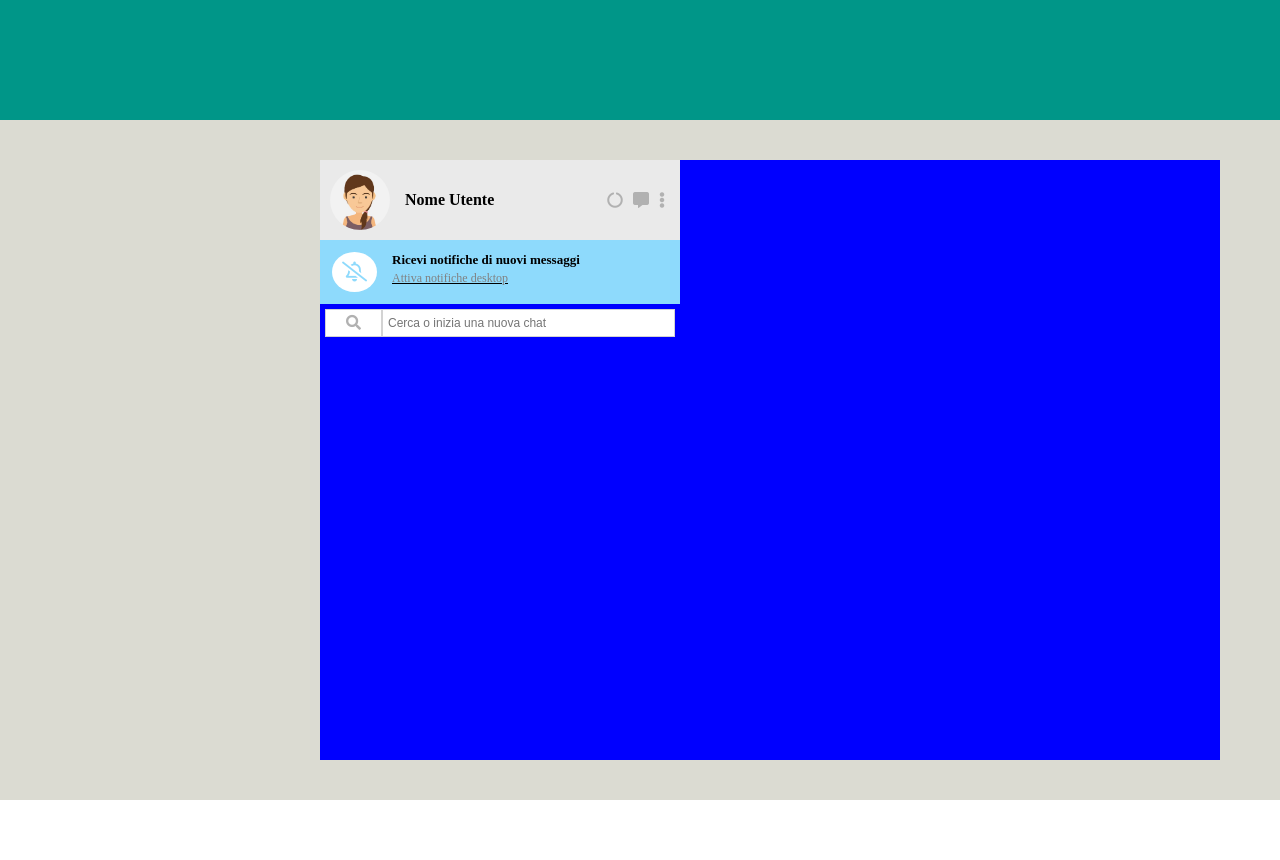
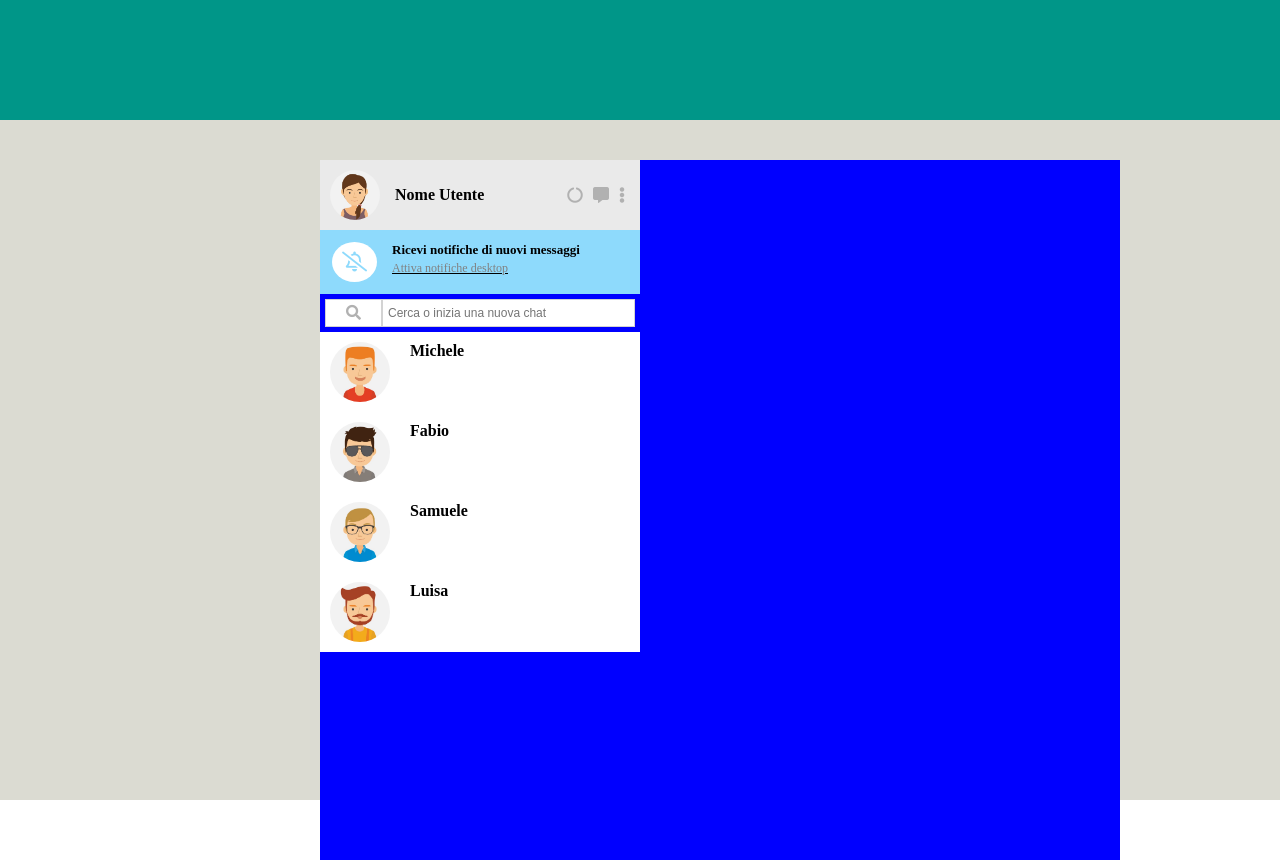
Before and after one commit to Beatrice-Castagno/vue-boolzapp, a plain HTML site: page index.html in a window 1280 px wide. Before the commit the page ends 800 px from the top, so only its background shows below. Drawn offline with nearby package versions, Linux system fonts and the light colour scheme.

Commit message:
Aggiunta sezione contatti dinamici

```diff
--- a/css/style.css
+++ b/css/style.css
@@ -30,13 +30,14 @@ height: 100vh;
   top: 20%;
   left: 25%;
   display: flex;
-  height: 600px;
-  width: 900px;
+  height: 700px;
+  width: 800px;
   background-color: blue;
 }
 
 /* box left */
 .box-contact {
+height: 100%;
 min-width: 40%;
 display: flex;
 flex-direction: column;
@@ -71,7 +72,7 @@ color: #B1B1B1;
 }
 
 .avatar-utente {
-  height: 60px;
+  height: 50px;
   border-radius: 50%;
 }
 
@@ -140,6 +141,23 @@ color: #B1B1B1;
   font-size: 12px;
 }
 
+/* /input cerca */
+/* conversazione contatti*/
 
-/* /input cerca */
+.single-conversation {
+  display: flex;
+  background-color: #fff;
+  width:100%;
+  padding: 10px;
+}
+
+.single-conversation > img {
+  height: 60px;
+  border-radius: 50%;
+}
+
+.single-conversation > h4 {
+  margin-left: 20px;
+}
+/* /conversazione contatti */
 /* /box left */
--- a/index.html
+++ b/index.html
@@ -25,7 +25,7 @@
           <!-- box dati utente -->
           <div class="box-utente-data">
             <div class="avatar">
-              <img class="avatar-utente" v-bind:src="avatar" alt="io-avatar">
+              <img class="avatar-utente" v-bind:src="avatarUtente" alt="io-avatar">
               <h4>{{nomeUtente}}</h4>
             </div>
             <!-- icone -->
@@ -58,6 +58,12 @@
             </div>
             <input class="input-search" type="text" placeholder="Cerca o inizia una nuova chat" v-model="inputContact">
           </div>
+          <div class="conversations">
+            <div class="single-conversation" v-for="element in contacts">
+              <img class="avatar-contact" v-bind:src=`img/avatar${element.avatar}.jpg` alt="avatar contatto">
+              <h4>{{element.name}}</h4>
+            </div>
+          </div>
         </div>
        <!-- /box contatti -->
 
--- a/js/script.js
+++ b/js/script.js
@@ -2,7 +2,7 @@ var app = new Vue (
   {
     el: "#app",
     data: {
-    avatar: "img/avatar_io.jpg",
+    avatarUtente: "img/avatar_io.jpg",
     nomeUtente: "Nome Utente",
     inputContact: "",
     contacts: [
```
